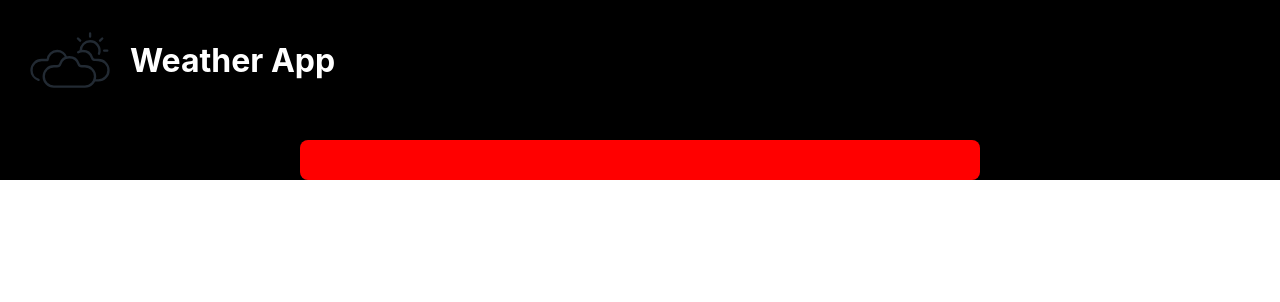
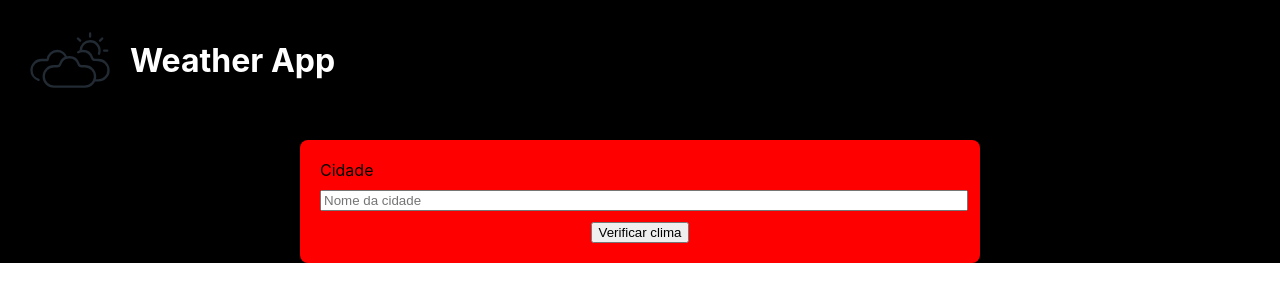
Before and after one commit to RCK04/it-att4, a React (Create React App) app: page / in a window 1280 px wide. Shown: the top 302 px of the page. Built offline with nearby package versions, Linux system fonts and the light colour scheme.

Commit message:
overrides packagejson

```diff
--- a/src/App.css
+++ b/src/App.css
@@ -1,13 +1,14 @@
+
 .weather-container {
   background-color: black;
 
 }
 
-.logo {
+.weather-container header .logo {
   width: 100px;
 }
 
-header{
+.weather-container header{
   color: white;
   display: flex;
   align-items: center;
@@ -23,3 +24,19 @@ header{
   border-radius: 8px;
   text-align: center;
 }
+
+.input-container{
+  display: flex;
+  flex-direction: column;
+  align-items: flex-start;
+  gap: 10px;
+}
+
+.input-container input{
+  width: 100%;
+}
+
+.button-container{
+  width: 100%;
+  justify-content: center;
+}
--- a/src/Weather.js
+++ b/src/Weather.js
@@ -1,17 +1,33 @@
-import React from 'react';
+import React, { useState } from 'react';
 import './App.css';
 import logo from './weather.svg';
 
 export default function Weather() {
+
+    const [city, setCity] = useState();
+    const handleCityChange = (event) => {
+        setCity(event.target.value);
+    }
+
+    const handleClick = () => {
+
+    }
+
     return (
         <div className='weather-container'>
             <header>
-                <img src={logo} className='logo' />
+                <img src={logo} className='logo' alt='logo' />
                 <h1>Weather App</h1>
             </header>
 
             <main className='show-weather'>
-
+                <div className='input-container'>
+                    <span>Cidade</span>
+                    <input type='text' placeholder='Nome da cidade' value={city} onChange={handleCityChange} />
+                    <div className='button-container'>
+                        <button onnClick={handleClick} >Verificar clima</button>
+                    </div>
+                </div>
             </main>
         </div>
     )
```
Also changed, not shown: package.json (+7 -0 lines), 1 other file (tests, documents, lock files or other folders).
